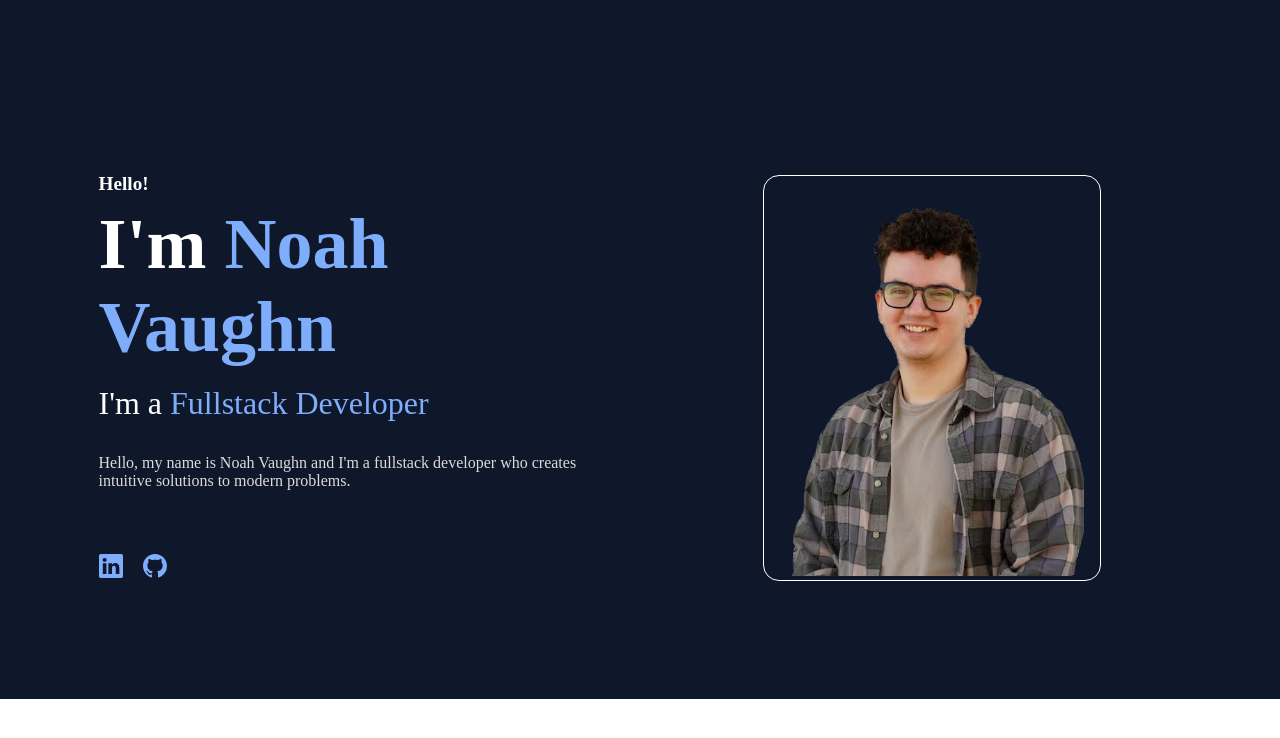
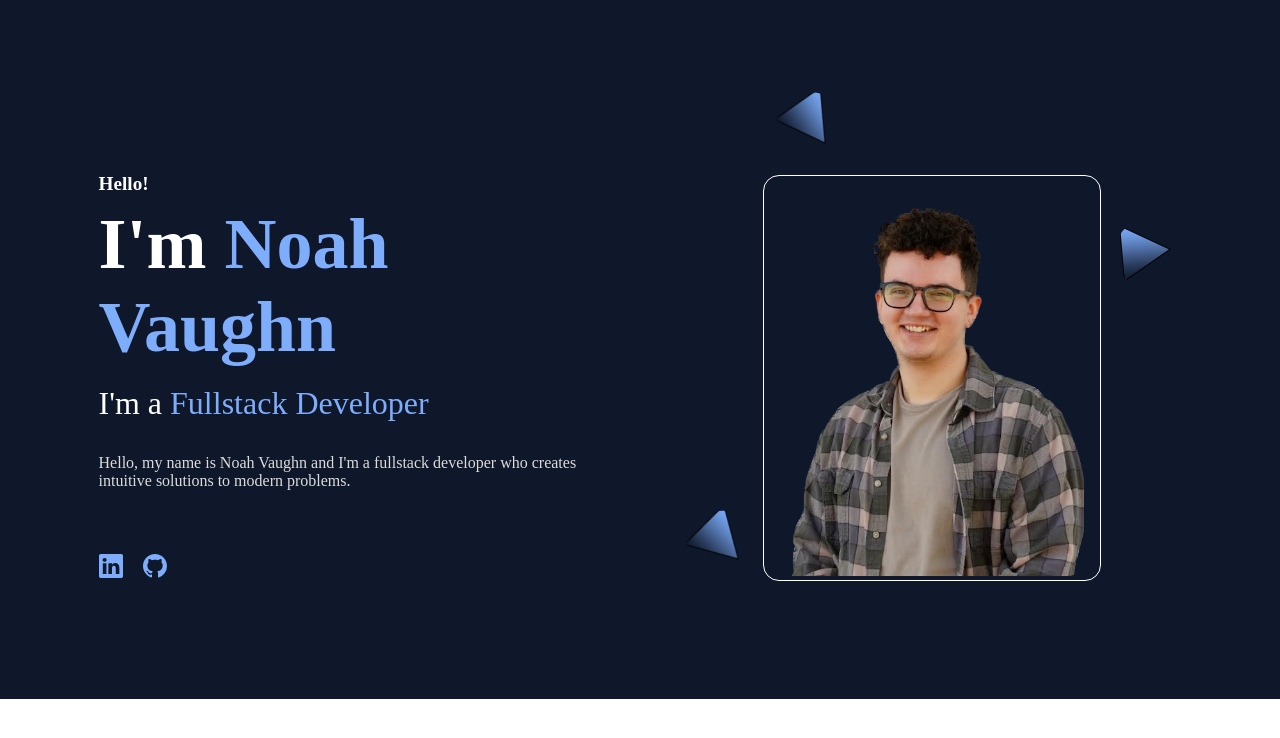
Before and after one commit to noahdvaughn/Noah_Vaughn_Portfolio, a React (Vite) app in the folder client/: page / in a window 1280 px wide. Shown: the top 738 px of the page. Built offline with nearby package versions, Linux system fonts and the light colour scheme.

Commit message:
added myskills style and component

```diff
--- a/client/src/components/Showcase.jsx
+++ b/client/src/components/Showcase.jsx
@@ -55,6 +55,24 @@ const Showcase = () => {
             <ShowcaseImageCard>
               <img src={profilePic}/>
             </ShowcaseImageCard>
+            <Particle
+            src={BackgroundImg}
+            top='-80px'
+            left='20px'
+            rotate='60deg'
+            />
+            <Particle
+            src={BackgroundImg}
+            top='50px'
+            right='-70px'
+            rotate='0deg'
+            />
+            <Particle
+            src={BackgroundImg}
+            bottom='10px'
+            left='-70px'
+            rotate='50deg'
+            />
           </ShowcaseParticleContainer>
 
         </FlexContainer>
```
Also changed, not shown: client/src/components/MySkills.jsx (added), client/src/styles/MySkills.styled.js (added).
